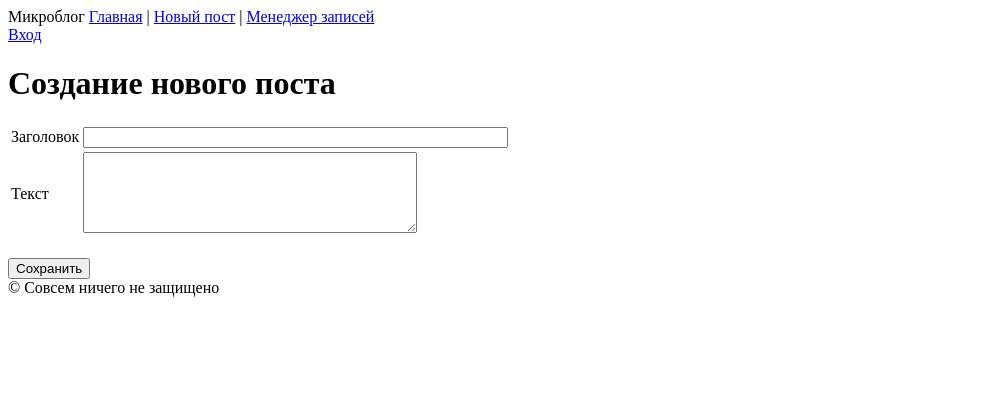
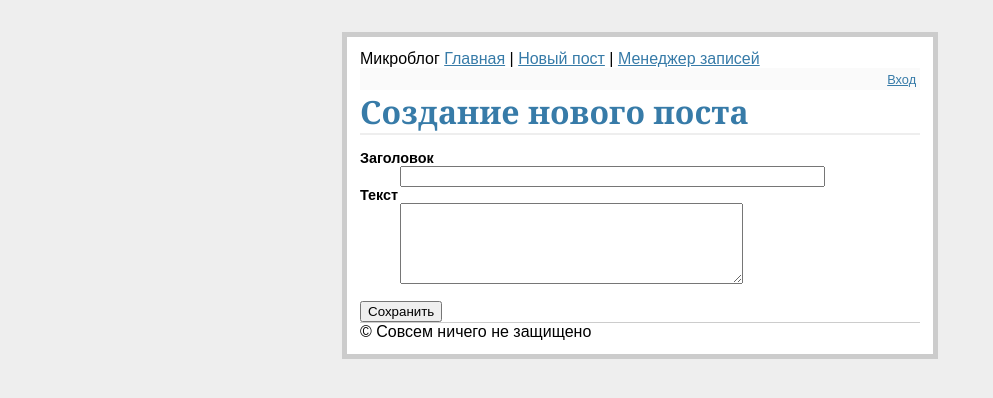
Before and after one commit to novomirskoy/mikroblog, a Flask app: page /create in a window 1280 px wide. Shown: the top 398 px of the page, without its empty margins (0-993 px from the left). Run offline with Flask 2, Linux system fonts and the light colour scheme; parts of the project's set-up code (start-up, migrations or seed data) failed here and were passed over.

Commit message:
редактирование постов

```diff
--- a/blog/__init__.py
+++ b/blog/__init__.py
@@ -5,10 +5,6 @@ from peewee import *
 
 app = Flask(__name__)
 app.config.from_object("config")
-app.config['DATABASE'] = {
-	"name": "blog.db",
-	"engine": "peewee.SqliteDatabase",
-}
 db = Database(app)
 
 from blog import views
--- a/blog/models.py
+++ b/blog/models.py
@@ -5,10 +5,10 @@ from peewee import *
 
 class Post(db.Model):
     id = PrimaryKeyField()
-    name = CharField(index=True)
-    text = TextField()
+    name = CharField(index=True, null=False)
+    text = TextField(null=False)
     created_date = DateTimeField(default=datetime.datetime.now)
-    change_date = DateTimeField(null=False)
+    change_date = DateTimeField(null=True)
 
     def __repr__(self):
         return "<Post %r>" % self.name
--- /dev/null
+++ b/blog/static/style.css
@@ -0,0 +1,74 @@
+body {
+    font-family: sans-serif;
+    background: #eee;
+}
+
+a,
+h1,
+h2 {
+    color: #377ba8;
+}
+
+h1,
+h2 {
+    font-family: 'Georgia', serif;
+    margin: 0;
+}
+
+h1 {
+    border-bottom: 2px solid #eee;
+}
+
+h2 {
+    font-size: 1.2em;
+}
+
+.flash {
+    background: #cee5F5;
+    padding: 0.5em;
+    border: 1px solid #aacbe2;
+}
+
+.error {
+    background: #f0d6d6;
+    padding: 0.5em;
+}
+
+.login {
+    text-align: right;
+    font-size: 0.8em;
+    padding: 0.3em;
+    margin-bottom: lem;
+    background: #fafafa
+}
+
+.page {
+    margin: 2em auto;
+    width: 35em;
+    border: 5px solid #ccc;
+    padding: 0.8em;
+    background: white;
+}
+
+.posts {
+    list-style: none;
+    margin: 0;
+    padding: 0;
+}
+
+.posts li {
+    margin: 0.8em 1.2em;
+}
+
+.posts li h2 {
+    margin-left: -1em;
+}
+
+#create-post {
+    font-size: 0.9em;
+    border-bottom: 1px solid #ccc;
+}
+
+#create-post dl {
+    font-weight: bold;
+}
--- a/blog/templates/create.html
+++ b/blog/templates/create.html
@@ -4,7 +4,7 @@
 
 <h1>Создание нового поста</h1>
 
-<form action="" method="POST">
+<form action="" method="POST" id="create-post">
 	{{form.hidden_tag()}}
 	{% for error in form.errors.name %}
 		<span style="color: red;">[Заголовок должен быть обязательным]</span><br>
@@ -12,18 +12,13 @@
 	{% for error in form.errors.text %}
 		<span style="color: red;">[Текст должен быть обязательным]</span><br/>
 	{% endfor %}
-	<table>
-	<tr>
-		<td>{{form.name.label}}</td>
-		<td>{{form.name(size=50)}}</td>
-	</tr>
-	<tr>
-		<td>{{form.text.label}}</td>
-		<td>{{form.text(rows=5, cols=39)}}</td>
-	</tr>
-	</table>
-	<br>
+
+    <dl>
+        <dt>{{form.name.label}}</dt>
+        <dd>{{form.name(size=50)}}</dd>
+        <dt>{{form.text.label}}</dt>
+        <dd>{{form.text(rows=5, cols=40)}}</dd>
+    </dl>
 	<input type="submit" value="Сохранить">
 </form>
-
 {% endblock %}
--- a/blog/templates/layout.html
+++ b/blog/templates/layout.html
@@ -4,9 +4,11 @@
 	{% block head %}
 	<meta charset="UTF-8">
 	<title>{% block title %}{% endblock %} - Микроблог</title>
+    <link rel="stylesheet" href="{{url_for('static', filename='style.css')}}">
 	{% endblock %}
 </head>
 <body>
+    <div class="page">
 	<header>
 		{% block header %}
 		Микроблог <a href="/index">Главная</a>
@@ -14,7 +16,7 @@
 		| <a href="/manage">Менеджер записей</a>
 		{% endblock %}
 
-        <div>
+        <div class="login">
             {% if not session.logged_in %}
                 <a href="{{url_for('login')}}">Вход</a>
             {% else %}
@@ -33,5 +35,6 @@
 		&copy; Совсем ничего не защищено
 		{% endblock %}
 	</footer>
+    </div>
 </body>
 </html>
--- a/blog/views.py
+++ b/blog/views.py
@@ -6,26 +6,43 @@ from flask import request
 from flask import session
 from flask import url_for
 from blog.forms import *
+from blog.models import *
 
 
 @app.route("/")
 @app.route("/index")
 def index():
-    return render_template("index.html")
+    posts = Post.select().order_by(Post.id.desc())
+    return render_template("index.html",
+                           posts=posts)
 
 
-@app.route("/create", methods=('GET', 'POST'))
+@app.route("/create", methods=['GET', 'POST'])
 def create_post():
     form = CreatePostForm()
     if form.validate_on_submit():
-        flash("Новая запись успешно добавлена")
+        post = Post()
+        post.name = request.form["name"]
+        post.text = request.form["text"]
+        post.save()
+        flash("Запись " + request.form['name'] + " добавлена")
+        return redirect("/index")
+    return render_template("create.html", form=form, id=id)
+
+
+@app.route("/edit/<int:id>", methods=['GET', 'POST'])
+def edit_post(id):
+    post = Post.select().where(Post.id == id).get()
+    form = CreatePostForm()
+    form.name.data = post.name
+    form.text.data = post.text
+    if form.validate_on_submit():
+        post.name = request.form["name"]
+        post.text = request.form["text"]
+        post.save()
+        flash("Запись " + request.form['name'] + " обновлена")
         return redirect("/index")
     return render_template("create.html", form=form)
-
-
-@app.route("/edit")
-def edit_post():
-    return "edit post"
 
 
 @app.route("/manage")
--- a/config.py
+++ b/config.py
@@ -8,3 +8,7 @@ USERNAME = "endin"
 PASSWORD = "Fssda11a"
 SECRET_KEY = "blablublimblimblubla"
 WTF_CSRF_ENABLED = True
+DATABASE = {
+    "name": "blog.db",
+    "engine": "peewee.SqliteDatabase"
+}
```
Also changed, not shown: blog/templates/index.html (+12 -0 lines), blog.db (added).
